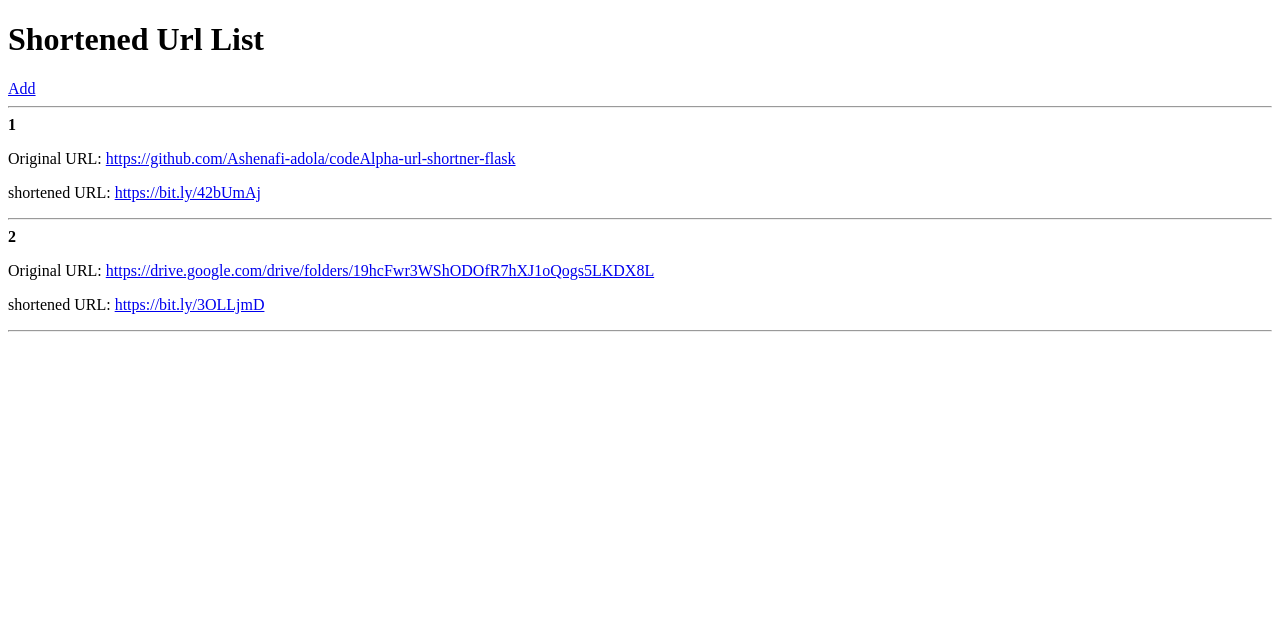
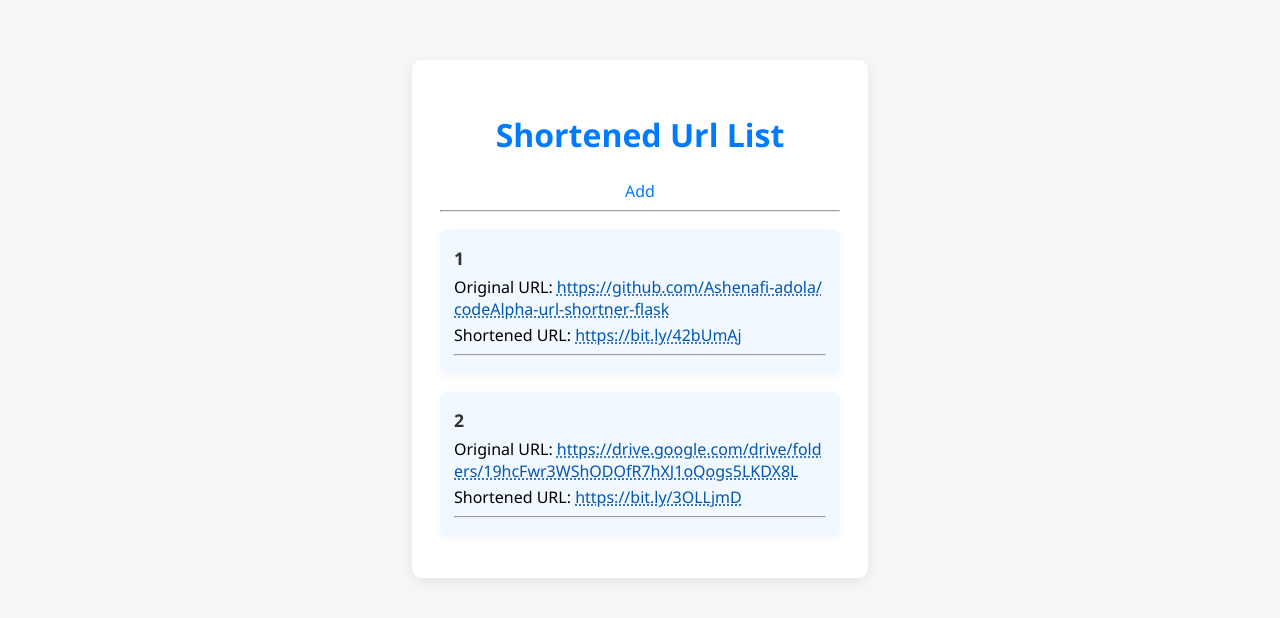
Before and after one commit to Ashenafi-adola/codeAlpha-url-shortner-flask, a Flask app: page /url-list/ in a window 1280 px wide. Shown: the top 618 px of the page. Run offline with Flask 3, Linux system fonts and the light colour scheme.

Commit message:
added styling to the pages

```diff
--- a/main.py
+++ b/main.py
@@ -38,12 +38,15 @@ def index():
     if request.method == "POST":
         original_url = request.form['original']
         short_url = url_shortener(original_url)
-        new_url = UrlsStore(original_url=original_url, shortened_url=short_url)
-        try:
+        if short_url != None:
+            new_url = UrlsStore(original_url=original_url, shortened_url=short_url)
+            #try:
             db.session.add(new_url)
             db.session.commit()
-        except:
-            pass
+            # except:
+            #     pass
+        else:
+            print("No shortened url is returned")
     return render_template('index.html', short_url=short_url)
 
 @app.route("/url-list/")
@@ -58,6 +61,7 @@ def url_shortener(original_url):
     }
     try:
         response = requests.post(base_url, headers=headers, json={'long_url':original_url})
+
         if response.status_code == 200:
             return response.json()['link']
         else:
--- a/static/style.css
+++ b/static/style.css
@@ -0,0 +1,106 @@
+.list-title {
+	text-align: center;
+	color: #007bff;
+	margin-bottom: 24px;
+}
+
+.urls-list-section {
+	margin-top: 18px;
+}
+
+.url-list-item {
+	background: #f1f8ff;
+	border-radius: 7px;
+	padding: 16px 14px 10px 14px;
+	margin-bottom: 18px;
+	box-shadow: 0 2px 8px rgba(0,0,0,0.04);
+}
+.url-list-item .url-id {
+	font-size: 1.1rem;
+	color: #333;
+	margin-bottom: 6px;
+}
+.url-list-item p {
+	margin: 4px 0;
+	word-break: break-all;
+}
+.url-list-item a {
+	color: #0056b3;
+	text-decoration: underline dotted;
+	transition: color 0.2s;
+}
+.url-list-item a:hover {
+	color: #d63384;
+}
+
+body {
+	background: #f7f7f7;
+	font-family: 'Segoe UI', Arial, sans-serif;
+	margin: 0;
+	padding: 0;
+}
+
+.container {
+	max-width: 400px;
+	margin: 60px auto;
+	background: #fff;
+	border-radius: 10px;
+	box-shadow: 0 4px 16px rgba(0,0,0,0.08);
+	padding: 32px 28px 24px 28px;
+}
+
+.url-form {
+	display: flex;
+	flex-direction: column;
+	gap: 16px;
+}
+
+.url-input {
+	padding: 10px;
+	border: 1px solid #ccc;
+	border-radius: 5px;
+	font-size: 1rem;
+	transition: border 0.2s;
+}
+.url-input:focus {
+	border: 1.5px solid #007bff;
+	outline: none;
+}
+
+.submit-btn {
+	background: #007bff;
+	color: #fff;
+	border: none;
+	border-radius: 5px;
+	padding: 10px 0;
+	font-size: 1rem;
+	cursor: pointer;
+	transition: background 0.2s;
+}
+.submit-btn:hover {
+	background: #0056b3;
+}
+
+.short-url-section {
+	margin-top: 20px;
+	background: #e9f7ef;
+	border-radius: 5px;
+	padding: 10px;
+	text-align: center;
+	color: #155724;
+	font-weight: 500;
+}
+
+.url-list-link {
+	margin-top: 18px;
+	text-align: center;
+}
+.url-list-link a {
+	color: #007bff;
+	text-decoration: none;
+	font-weight: 500;
+	transition: text-decoration 0.2s;
+}
+.url-list-link a:hover {
+	text-decoration: underline;
+}
--- a/templates/urlsList.html
+++ b/templates/urlsList.html
@@ -5,23 +5,27 @@
     <meta name="viewport" content="width=device-width, initial-scale=1.0">
     <title>urls-List</title>
 </head>
+    <link rel="stylesheet" href="{{ url_for('static', filename='style.css') }}">
+</head>
 <body>
-    <div>
-        <h1>Shortened Url List</h1>
-        <div>
-            <a href="http://127.0.0.1:5000/">Add </a>
+    <div class="container">
+        <h1 class="list-title">Shortened Url List</h1>
+        <div class="url-list-link">
+            <a href="http://127.0.0.1:5000/">Add</a>
         </div>
         <hr>
+        <div class="urls-list-section">
         {% for url in urls %}
-            <div>
-                <div>
+            <div class="url-list-item">
+                <div class="url-id">
                     <strong>{{ url.id }}</strong>
                 </div>
                 <p>Original URL: <a href="{{ url.original_url }}">{{ url.original_url }}</a></p>
-                <p>shortened URL: <a href="{{ url }}">{{ url.shortened_url }}</a></p>
+                <p>Shortened URL: <a href="{{ url }}">{{ url.shortened_url }}</a></p>
                 <hr>
             </div>
         {% endfor %}
+        </div>
     </div>
 </body>
 </html>
```
Also changed, not shown: templates/index.html (+8 -7 lines).
